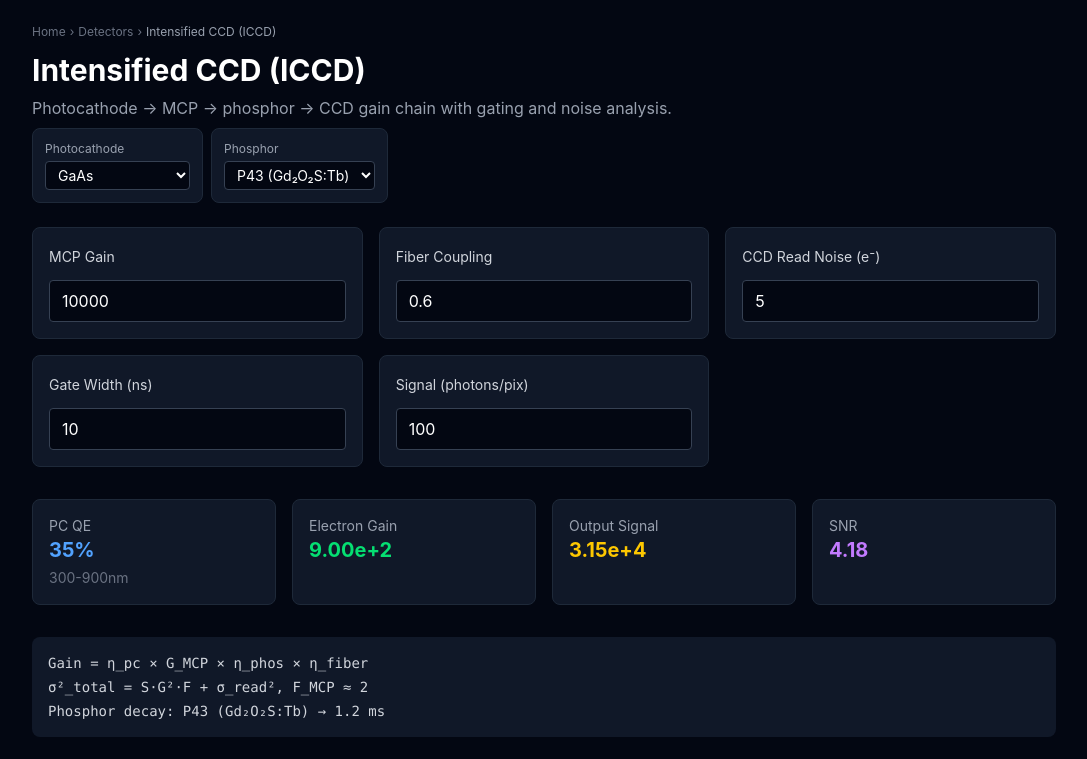
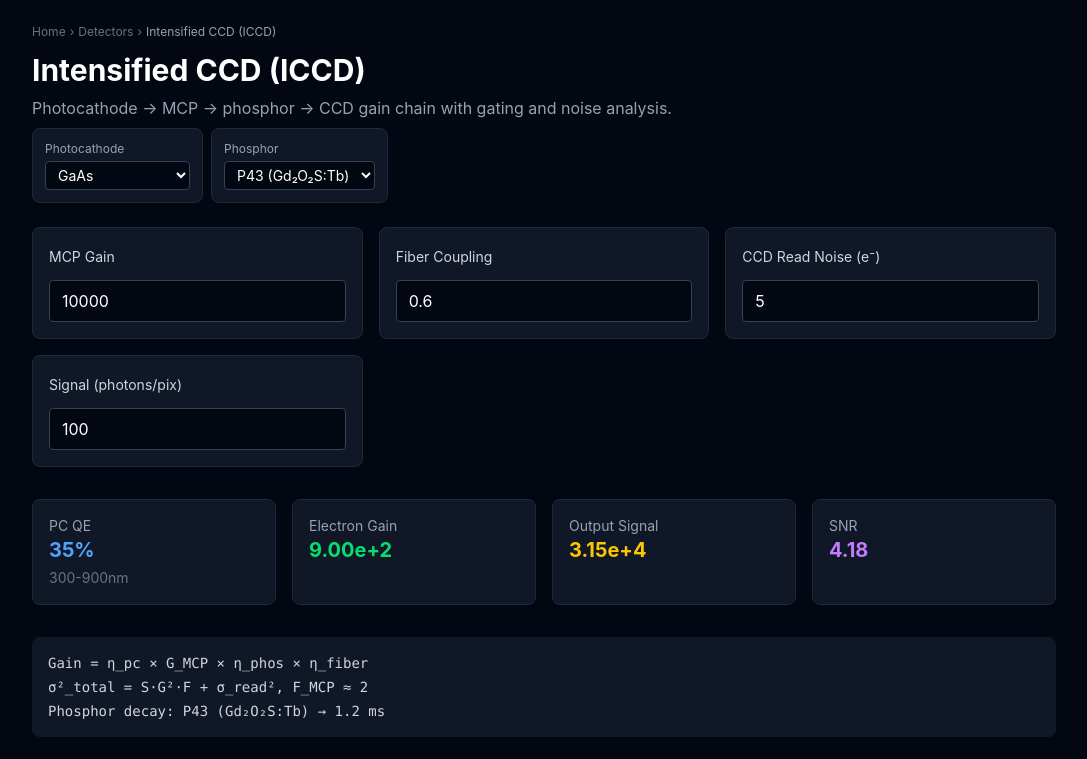
Before and after one commit to Lazfiz/photonics-calculators, a Next.js app: page /detectors/intensified-ccd in a window 1280 px wide. Shown: the top 759 px of the page, without its empty margins (96-1183 px from the left). Built offline with nearby package versions, Linux system fonts and the light colour scheme; no server answers.

Commit message:
fix(detectors): intensified-ccd remove unused gateWidth input
gateWidth was stored in state and rendered as input but never used
in any calculation or chart.

Found by: Codex + Gemini + NVIDIA

```diff
--- a/src/app/detectors/intensified-ccd/page-client.tsx
+++ b/src/app/detectors/intensified-ccd/page-client.tsx
@@ -12,7 +12,6 @@ export default function IntensifiedCCDPage() {
   const [phosphorType, setPhosphorType] = useState<"p43" | "p46" | "p20">("p43");
   const [fiberCoupling, setFiberCoupling] = useURLState("fiberCoupling", 0.6);
   const [ccdReadNoise, setCcdReadNoise] = useURLState("ccdReadNoise", 5);
-  const [gateWidth, setGateWidth] = useURLState("gateWidth", 10);
   const [signalPhotons, setSignalPhotons] = useURLState("signalPhotons", 100);
 
   const photocathodes = { s20: { qe: 0.2, label: "S20 (multialkali)", range: "300-850nm" }, gaas: { qe: 0.35, label: "GaAs", range: "300-900nm" }, inagaas: { qe: 0.15, label: "InGaAs", range: "900-1700nm" }, s25: { qe: 0.25, label: "S25 (ERMA)", range: "200-900nm" } };
@@ -51,7 +50,6 @@ export default function IntensifiedCCDPage() {
         <ValidatedNumberInput label="MCP Gain" value={mcpGain} onChange={setMcpGain} />
         <ValidatedNumberInput label="Fiber Coupling" value={fiberCoupling} onChange={setFiberCoupling} min={0.01} max={1} step="0.01" />
         <ValidatedNumberInput label="CCD Read Noise (e⁻)" value={ccdReadNoise} onChange={setCcdReadNoise} min={0.5} step="0.5" />
-        <ValidatedNumberInput label="Gate Width (ns)" value={gateWidth} onChange={setGateWidth} min={0.5} step="1" />
         <ValidatedNumberInput label="Signal (photons/pix)" value={signalPhotons} onChange={setSignalPhotons} min={0.1} step="1" />
       </div>
       <div className="grid gap-4 sm:grid-cols-2 lg:grid-cols-4 mb-8">
```
